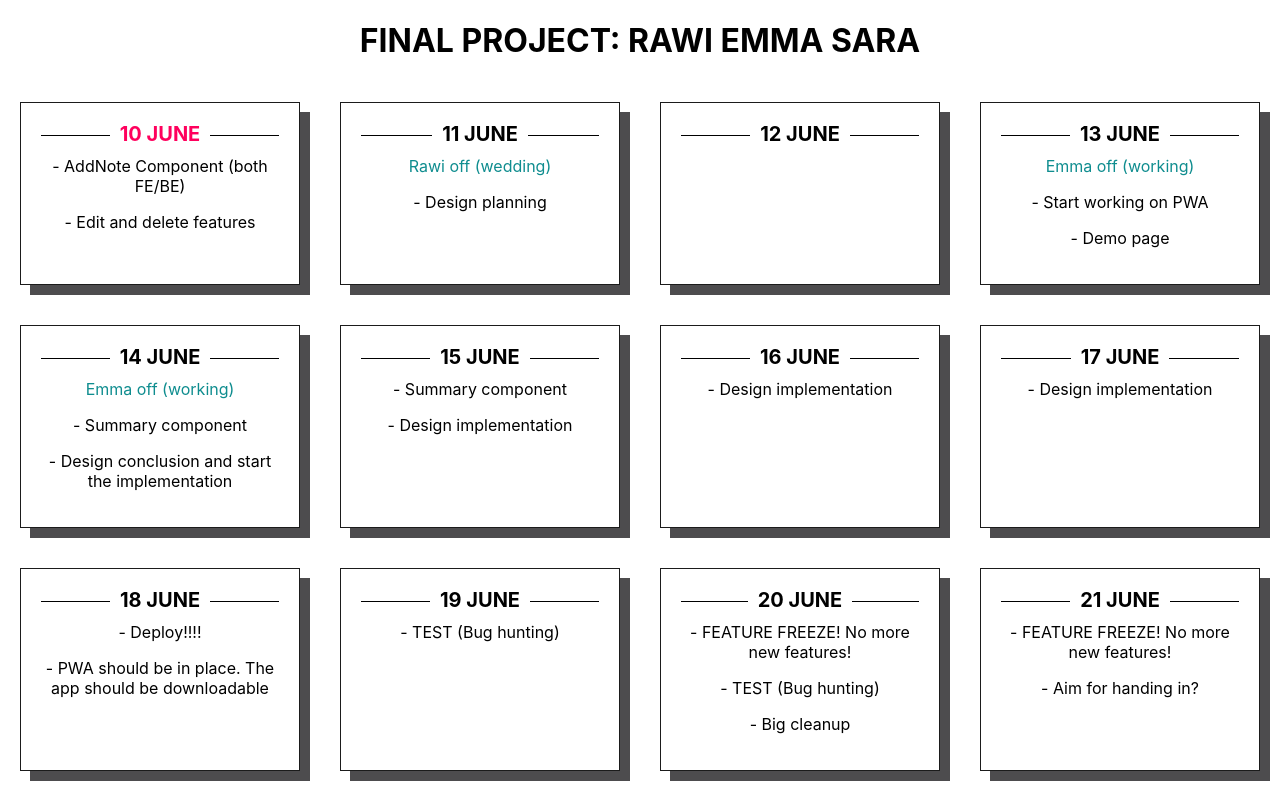
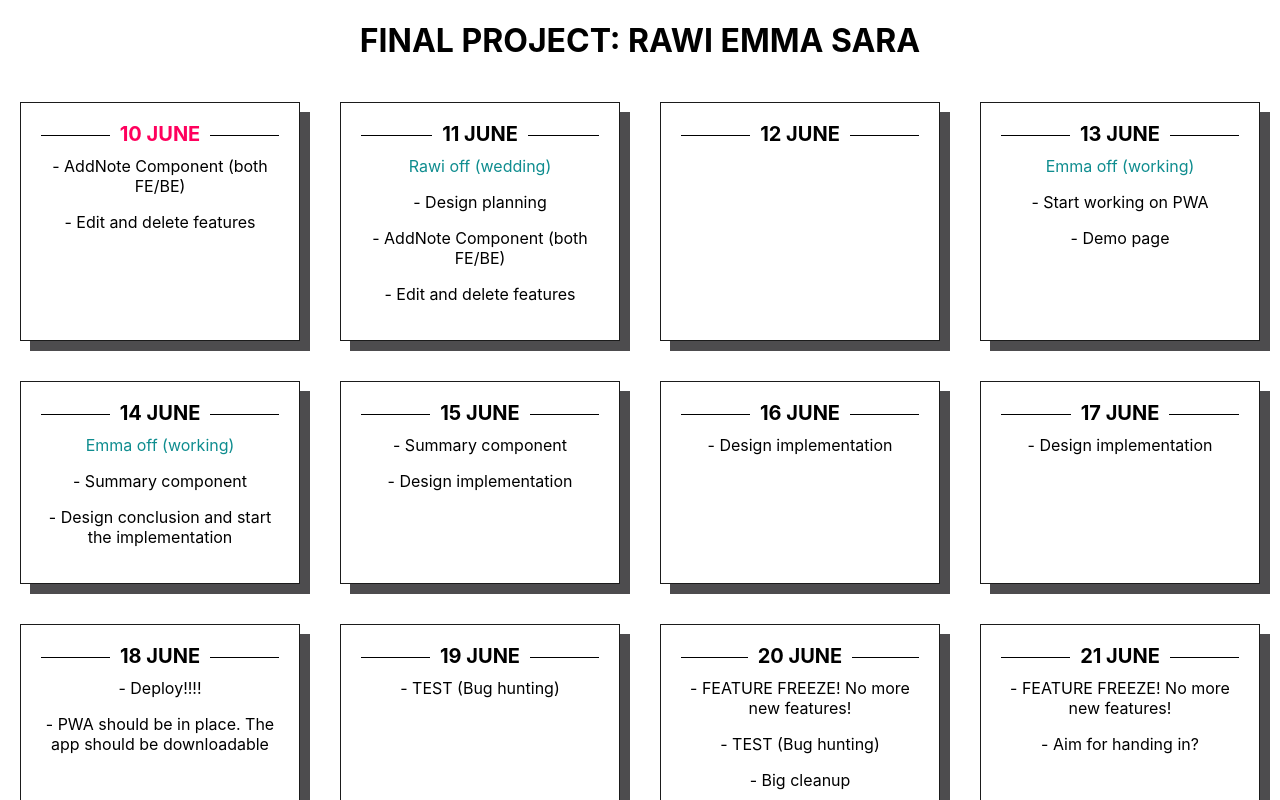
Before and after one commit to rawisou/final-project-tracker, a React (Create React App) app: page / in a window 1280 px wide. Shown: the top 800 px of the page. Built offline with nearby package versions, Linux system fonts and the light colour scheme.

Commit message:
updated tasks

```diff
--- a/src/App.js
+++ b/src/App.js
@@ -16,6 +16,8 @@ function App() {
         <h3><span>11 June</span></h3>
         <p className='name'>Rawi off (wedding)</p>
         <p>- Design planning</p>
+        <p>- AddNote Component (both FE/BE)</p>
+        <p>- Edit and delete features</p>
       </article>
 
       <article className="card">
```
